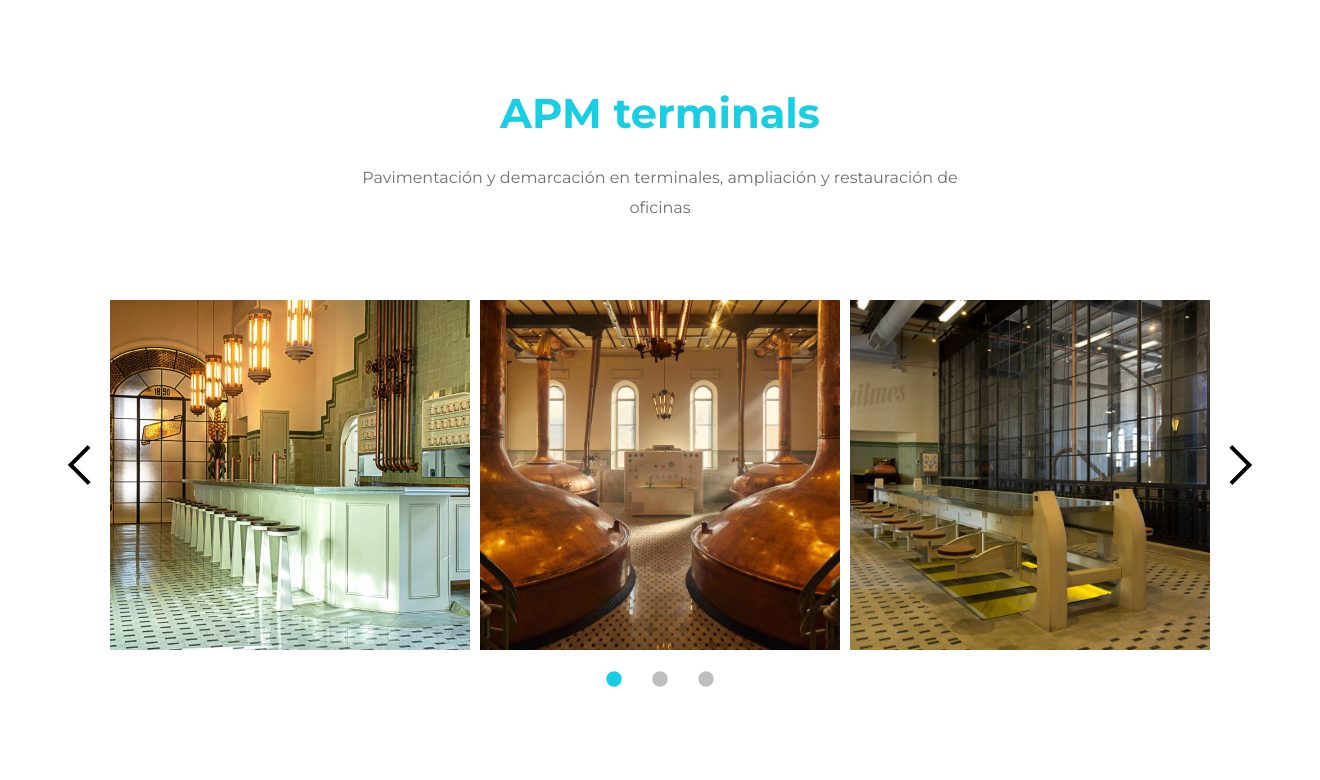
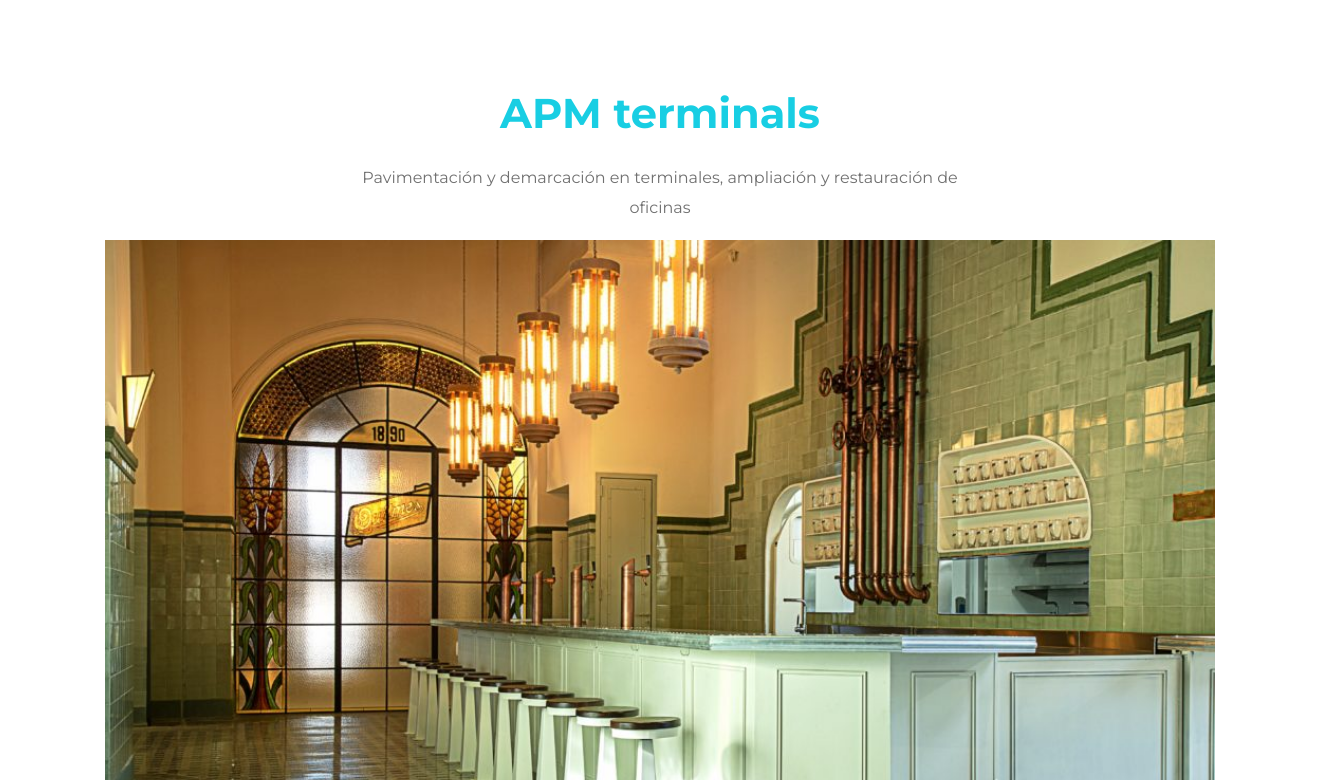
Before and after one commit to hevieiro/hexmaconstrucciones, a PHP site: page / in a window 1320 px wide. Shown: the part 4584-5364 px from the top of the page. Run offline with PHP 8.4, Linux system fonts and the light colour scheme; grey boxes are pictures that could not be loaded.

Commit message:
editing carousel

```diff
--- a/css/tooplate-infinite-loop.css
+++ b/css/tooplate-infinite-loop.css
@@ -1025,3 +1025,174 @@ p {
     width: 100%;
   }
 }
+
+
+
+
+.carousel {
+  display: block;
+  text-align: left;
+  position: relative;
+  margin-bottom: 22px;
+}
+.carousel > input {
+  clip: rect(1px, 1px, 1px, 1px);
+  clip-path: inset(50%);
+  height: 1px;
+  width: 1px;
+  margin: -1px;
+  overflow: hidden;
+  padding: 0;
+  position: absolute;
+}
+.carousel > input:nth-of-type(6):checked ~ .carousel__slides .carousel__slide:first-of-type {
+  margin-left: -500%;
+}
+.carousel > input:nth-of-type(5):checked ~ .carousel__slides .carousel__slide:first-of-type {
+  margin-left: -400%;
+}
+.carousel > input:nth-of-type(4):checked ~ .carousel__slides .carousel__slide:first-of-type {
+  margin-left: -300%;
+}
+.carousel > input:nth-of-type(3):checked ~ .carousel__slides .carousel__slide:first-of-type {
+  margin-left: -200%;
+}
+.carousel > input:nth-of-type(2):checked ~ .carousel__slides .carousel__slide:first-of-type {
+  margin-left: -100%;
+}
+.carousel > input:nth-of-type(1):checked ~ .carousel__slides .carousel__slide:first-of-type {
+  margin-left: 0%;
+}
+.carousel > input:nth-of-type(1):checked ~ .carousel__thumbnails li:nth-of-type(1) {
+  box-shadow: 0px 0px 0px 3px #18cee3;
+}
+.carousel > input:nth-of-type(2):checked ~ .carousel__thumbnails li:nth-of-type(2) {
+  box-shadow: 0px 0px 0px 5px #18cee3;
+}
+.carousel > input:nth-of-type(3):checked ~ .carousel__thumbnails li:nth-of-type(3) {
+  box-shadow: 0px 0px 0px 5px #18cee3;
+}
+.carousel > input:nth-of-type(4):checked ~ .carousel__thumbnails li:nth-of-type(4) {
+  box-shadow: 0px 0px 0px 5px #18cee3;
+}
+.carousel > input:nth-of-type(5):checked ~ .carousel__thumbnails li:nth-of-type(5) {
+  box-shadow: 0px 0px 0px 5px #18cee3;
+}
+.carousel > input:nth-of-type(6):checked ~ .carousel__thumbnails li:nth-of-type(6) {
+  box-shadow: 0px 0px 0px 5px #18cee3;
+}
+.carousel__slides {
+  position: relative;
+  z-index: 1;
+  padding: 0;
+  margin: 0;
+  overflow: hidden;
+  white-space: nowrap;
+  box-sizing: border-box;
+  display: flex;
+}
+.carousel__slide {
+  position: relative;
+  display: block;
+  flex: 1 0 100%;
+  width: 100%;
+  height: 100%;
+  overflow: hidden;
+  transition: all 300ms ease-out;
+  vertical-align: top;
+  box-sizing: border-box;
+  white-space: normal;
+}
+.carousel__slide figure {
+  display: flex;
+  margin: 0;
+}
+.carousel__slide div {
+  position: relative;
+  width: 100%;
+}
+.carousel__slide div:before {
+  display: block;
+  content: "";
+  width: 100%;
+  padding-top: 66.6666666667%;
+}
+.carousel__slide div > img {
+  position: absolute;
+  top: 0;
+  left: 0;
+  right: 0;
+  bottom: 0;
+  width: 100%;
+  height: 100%;
+}
+.carousel__slide img {
+  display: block;
+  flex: 1 1 auto;
+  object-fit: cover;
+}
+.carousel__slide figcaption {
+  align-self: flex-end;
+  padding: 20px 20px 0 20px;
+  flex: 0 0 auto;
+  width: 25%;
+  min-width: 150px;
+}
+.carousel__slide .credit {
+  margin-top: 1rem;
+  color: rgba(0, 0, 0, 0.5);
+  display: block;
+}
+.carousel__slide.scrollable {
+  overflow-y: scroll;
+}
+.carousel__thumbnails {
+  list-style: none;
+  padding: 0;
+  margin: 0;
+  display: flex;
+  justify-content: center;
+  align-items: center;
+  margin: 0 -10px;
+}
+.carousel__slides + .carousel__thumbnails {
+  margin-top: 20px;
+}
+.carousel__thumbnails li {
+  flex: 1 1 auto;
+  max-width: calc((100% / 6) - 20px);
+  margin: 0 10px;
+  transition: all 300ms ease-in-out;
+}
+.carousel__thumbnails label {
+  display: block;
+  position: relative;
+}
+.carousel__thumbnails label:before {
+  display: block;
+  content: "";
+  width: 100%;
+  padding-top: 100%;
+}
+.carousel__thumbnails label > img {
+  position: absolute;
+  top: 0;
+  left: 0;
+  right: 0;
+  bottom: 0;
+  width: 100%;
+  height: 100%;
+}
+.carousel__thumbnails label:hover, .carousel__thumbnails label:focus {
+  cursor: pointer;
+}
+.carousel__thumbnails label:hover img, .carousel__thumbnails label:focus img {
+  box-shadow: 0px 0px 0px 1px rgba(0, 0, 0, 0.25);
+  transition: all 300ms ease-in-out;
+}
+.carousel__thumbnails img {
+  display: block;
+  width: 100%;
+  height: 100%;
+  object-fit: cover;
+}
--- a/index.html
+++ b/index.html
@@ -528,83 +528,88 @@ https://www.tooplate.com/view/2117-infinite-loop
             <p class="mx-auto tm-section-desc">Pavimentación y demarcación en terminales, ampliación y restauración de oficinas</p>
           </div>
         </div>
-        <div class="row">
-          <div class="col-12">
-            <div
-              style="position: relative"
-              class="mx-auto tm-gallery-container"
-            >
-              <div class="next-four">
-                <img
-                  class="arrow-icon"
-                  src="img/arrow_back.png"
-                  alt="arrow-icon"
-                />
+          <div class="carousel">
+              <input type="radio" name="slides" checked="checked" id="slide-1">
+              <input type="radio" name="slides" id="slide-2">
+              <input type="radio" name="slides" id="slide-3">
+              <input type="radio" name="slides" id="slide-4">
+              <input type="radio" name="slides" id="slide-5">
+              <!-- <input type="radio" name="slides" id="slide-6"> -->
+              <ul class="carousel__slides">
+                  <li class="carousel__slide">
+                      <figure>
+                          <div>
+                              <img src="img/Trabajos realizados/APM/1.jpg" alt="">
                           </div>
-              <div class="prev-four">
-                <img
-                  class="arrow-icon-right"
-                  src="img/arrow_back.png"
-                  alt="arrow-icon"
-                />
+                      </figure>
+                  </li>
+                  <li class="carousel__slide">
+                      <figure>
+                          <div>
+                              <img src="img/Trabajos realizados/APM/2.jpg" alt="">
                           </div>
-              <div class="grid tm-gallery-four">
-                <a href="img/Trabajos realizados/APM/1.jpg">
-                  <figure class="effect-honey tm-gallery-item">
-                    <img
-                      style="width: 500px; height: 350px; object-fit: cover"
-                      src="img/Trabajos realizados/APM/1.jpg"
-                      alt="APM 1"
-                      class="img-fluid"
-                    />
                       </figure>
-                </a>
-                <a href="img/Trabajos realizados/APM/2.jpg">
-                  <figure class="effect-honey tm-gallery-item">
-                    <img
-                      style="width: 500px; height: 350px; object-fit: cover"
-                      src="img/Trabajos realizados/APM/2.jpg"
-                      alt="APM 2"
-                      class="img-fluid"
-                    />
+                  </li>
+                  <li class="carousel__slide">
+                      <figure>
+                          <div>
+                              <img src="img/Trabajos realizados/APM/3.jpg" alt="">
+                          </div>
                       </figure>
-                </a>
-                <a href="img/Trabajos realizados/APM/3.jpg">
-                  <figure class="effect-honey tm-gallery-item">
-                    <img
-                      style="width: 500px; height: 350px; object-fit: cover"
-                      src="img/Trabajos realizados/APM/3.jpg"
-                      alt="APM 3"
-                      class="img-fluid"
-                    />
+                  </li>
+                  <li class="carousel__slide">
+                      <figure>
+                          <div>
+                              <img src="img/Trabajos realizados/APM/4.jpg" alt="">
+                          </div>
                       </figure>
-                </a>
-                <a href="img/Trabajos realizados/APM/4.jpg">
-                  <figure class="effect-honey tm-gallery-item">
-                    <img
-                      style="width: 500px; height: 350px; object-fit: cover"
-                      src="img/Trabajos realizados/APM/4.jpg"
-                      alt="APM 4"
-                      class="img-fluid"
-                    />
+                  </li>
+                  <li class="carousel__slide">
+                      <figure>
+                          <div>
+                              <img src="img/Trabajos realizados/APM/5.jpg" alt="">
+                          </div>
                       </figure>
-                </a>
-                <a href="img/Trabajos realizados/APM/5.jpg">
-                  <figure class="effect-honey tm-gallery-item">
-                    <img
-                      style="width: 500px; height: 350px; object-fit: cover"
-                      src="img/Trabajos realizados/APM/5.jpg"
-                      alt="APM 5"
-                      class="img-fluid"
-                    />
+                  </li>
+                  <!-- <li class="carousel__slide">
+                      <figure>
+                          <div>
+                              <img src="img/Trabajos realizados/APM/6.jpg" alt="">
+                          </div>
                       </figure>
-                </a>
-              </div>
-            </div>
-          </div>
+                  </li> -->
+              </ul>
+              <ul class="carousel__thumbnails">
+                  <li>
+                      <label for="slide-1"><img src="img/Trabajos realizados/APM/1.jpg" alt=""></label>
+                  </li>
+                  <li>
+                      <label for="slide-2"><img src="img/Trabajos realizados/APM/2.jpg" alt=""></label>
+                  </li>
+                  <li>
+                      <label for="slide-3"><img src="img/Trabajos realizados/APM/3.jpg" alt=""></label>
+                  </li>
+                  <li>
+                      <label for="slide-4"><img src="img/Trabajos realizados/APM/4.jpg" alt=""></label>
+                  </li>
+                  <li>
+                      <label for="slide-5"><img src="img/Trabajos realizados/APM/5.jpg" alt=""></label>
+                  </li>
+                  <!-- <li>
+                      <label for="slide-6"><img src="img/Trabajos realizados/APM/6.jpg" alt=""></label>
+                  </li> -->
+              </ul>
           </div>
       </div>
     </section>
+
+
+
+      <section>
+
+    </section>
+
+
 
     <!-- Contact -->
     <section id="contact" class="tm-section-pad-top tm-parallax-2">
```
Lines whose indentation alone changed are shown as unchanged.
